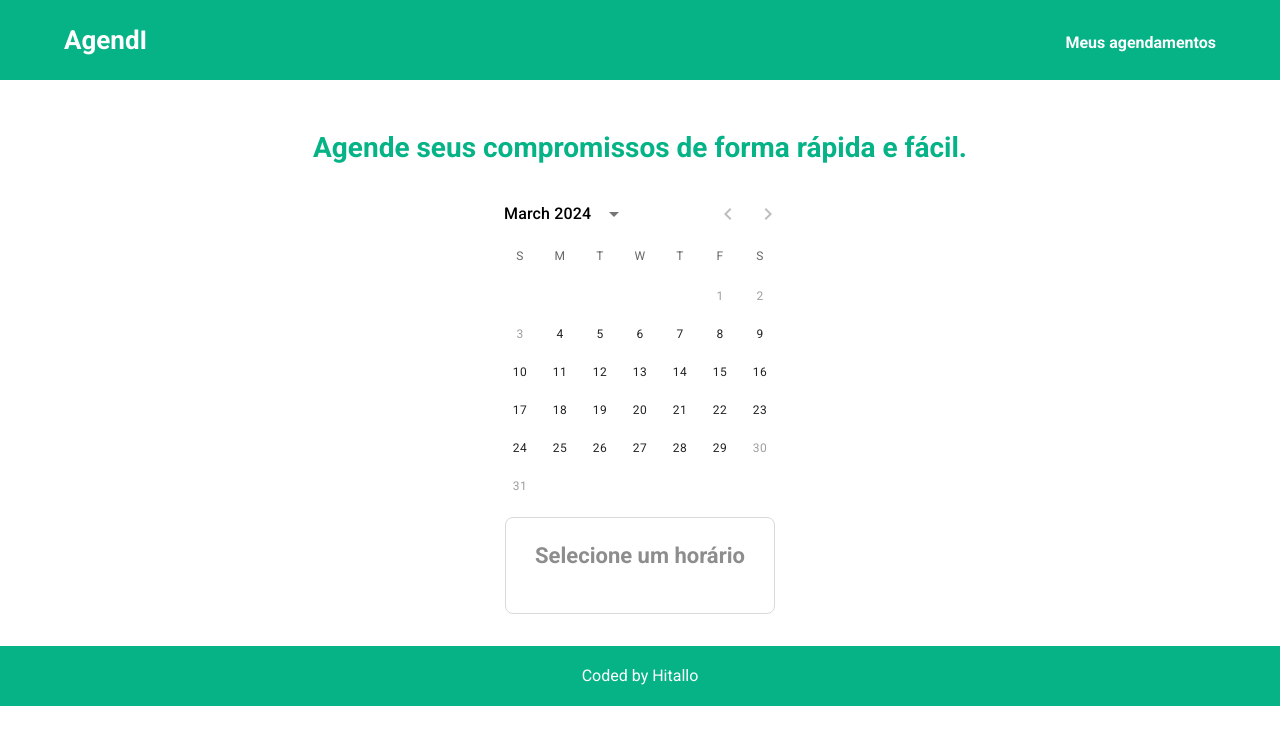
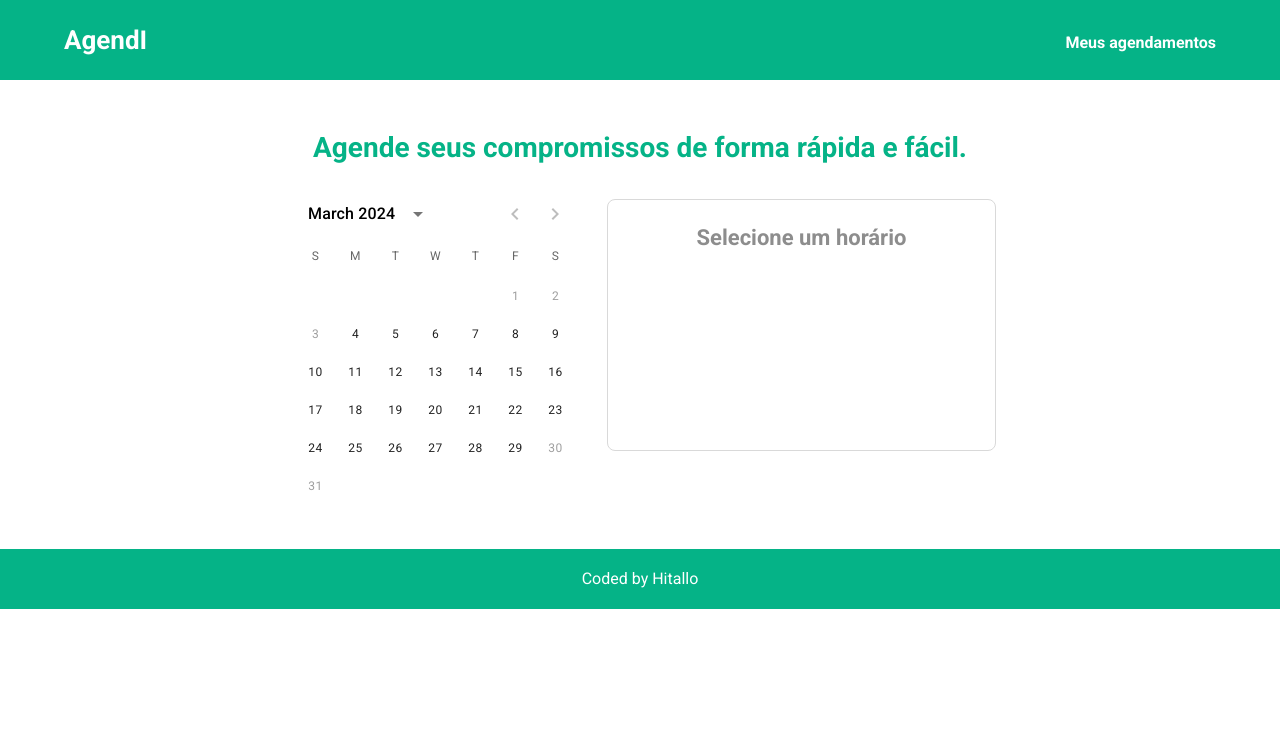
Before and after one commit to Hitallo-moreira/agendi, a React (Vite) app in the folder agendi/: page / in a window 1280 px wide. Shown: the top 744 px of the page. Built offline with nearby package versions, Linux system fonts and the light colour scheme.

Commit message:
feat: add data and pass to components

```diff
--- a/agendi/src/components/Calendar.jsx
+++ b/agendi/src/components/Calendar.jsx
@@ -5,13 +5,16 @@ import { DateCalendar } from '@mui/x-date-pickers/DateCalendar';
 import dayjs from 'dayjs';
 import styled from "styled-components";
 import data from "../db/db.json";
-import DateAvailable from './DateAvailable'; // Importe o componente DateAvailable
+import DateAvailable from './DateAvailable';
 
 const CalendarWrapper = styled.div`
   display: flex;
+  align-items: center;
   flex-direction: column;
-  align-items: center;
   width: 100%;
+
+  @media only screen and (max-width: 480px) {
+  }
 `;
 
 const Title = styled.h1`
@@ -21,6 +24,16 @@ const Title = styled.h1`
   @media only screen and (max-width: 480px) {
     font-size: 24px;
     margin: 0 2rem 1rem 2rem;
+  }
+`;
+
+const DateWrapper = styled.div`
+  display: flex;
+  gap: 20px;
+
+  @media only screen and (max-width: 480px) {
+    flex-direction: column;
+    align-items: center;
   }
 `;
 
@@ -34,7 +47,7 @@ function Calendar() {
     setSelectedDate(date);
 
     const formattedDate = date.format('YYYY-MM-DD');
-    console.log('Data selecionada:', formattedDate);
+
     if (data[formattedDate]) {
       console.log('Horários disponíveis:', data[formattedDate]);
       setAvailableTimes(data[formattedDate]);
@@ -47,6 +60,7 @@ function Calendar() {
   return (
     <CalendarWrapper>
       <Title>Agende seus compromissos de forma rápida e fácil.</Title>
+      <DateWrapper>
         <LocalizationProvider dateAdapter={AdapterDayjs}>
           <DateCalendar
             minDate={minDate}
@@ -55,7 +69,8 @@ function Calendar() {
             onChange={handleDateChange}
           />
         </LocalizationProvider>
-      <DateAvailable availableTimes={availableTimes} />
+        <DateAvailable availableTimes={availableTimes} selectedDateTime={selectedDate} />
+      </DateWrapper>
     </CalendarWrapper>
   );
 }
--- a/agendi/src/components/DateAvailable.jsx
+++ b/agendi/src/components/DateAvailable.jsx
@@ -1,3 +1,11 @@
+import React, { useState } from 'react';
+import Button from '@mui/material/Button';
+import Dialog from '@mui/material/Dialog';
+import DialogActions from '@mui/material/DialogActions';
+import DialogContent from '@mui/material/DialogContent';
+import DialogContentText from '@mui/material/DialogContentText';
+import DialogTitle from '@mui/material/DialogTitle';
+import Slide from '@mui/material/Slide';
 import styled from "styled-components";
 
 const Title = styled.h1`
@@ -8,10 +16,18 @@ const Title = styled.h1`
 `;
 
 const Schedules = styled.div`
-  width: 17%;
+  height: 200px;
+  width: 50%;
   border-radius: 8px;
   border: 1px solid #d9d9d9;
   padding: 25px;
+  margin-top: 16px;
+
+  @media only screen and (max-width: 480px) {
+    height: auto;
+    width: 80%;
+    margin-top: 0;
+  }
 `;
 
 const DateGrid = styled.div`
@@ -41,18 +57,62 @@ const DateItem = styled.div`
     }
 `;
 
-function DateAvailable({ availableTimes }) {
+const ModalTitle = styled(DialogTitle)`
+  @media only screen and (max-width: 480px) {
+    font-size: 1.15rem !important;
+  }
+`;
+
+const StyledButton = styled(Button)`
+  color: #05B387 !important;
+`;
+
+const Transition = React.forwardRef(function Transition(props, ref) {
+  return <Slide direction="up" ref={ref} {...props} />;
+});
+
+function DateAvailable({ availableTimes, selectedDateTime }) {
+  const [open, setOpen] = useState(false);
+
+  const handleClickOpen = () => {
+    setOpen(true);
+  };
+
+  const handleClose = () => {
+    setOpen(false);
+  };
+
   return (
-    <Schedules>
+    <React.Fragment>
+      <Schedules>
         <Title>Selecione um horário</Title>
         <DateGrid>
             {availableTimes.map((time, index) => (
-              <DateItem key={index}>
+              <DateItem key={index} onClick={handleClickOpen}>
                 <span>{time}</span>
               </DateItem>
             ))}
         </DateGrid>
-    </Schedules>
+      </Schedules>
+      <Dialog
+        open={open}
+        TransitionComponent={Transition}
+        keepMounted
+        onClose={handleClose}
+        aria-describedby="alert-dialog-slide-description"
+      >
+        <ModalTitle>{"Confirmação de agendamento"}</ModalTitle>
+        <DialogContent>
+          <DialogContentText id="alert-dialog-slide-description">
+          {selectedDateTime ? `Deseja confirmar seu agendamento no dia ${selectedDateTime.format('DD/MM/YYYY')} às ${selectedDateTime.format('HH:mm')} ?` : 'Deseja confirmar seu agendamento no dia'}
+          </DialogContentText>
+        </DialogContent>
+        <DialogActions>
+          <StyledButton onClick={handleClose}>Cancelar</StyledButton>
+          <StyledButton onClick={handleClose}>Confirmar</StyledButton>
+        </DialogActions>
+      </Dialog>
+    </React.Fragment>
   );
 }
 
```
Lines whose indentation alone changed are shown as unchanged.
